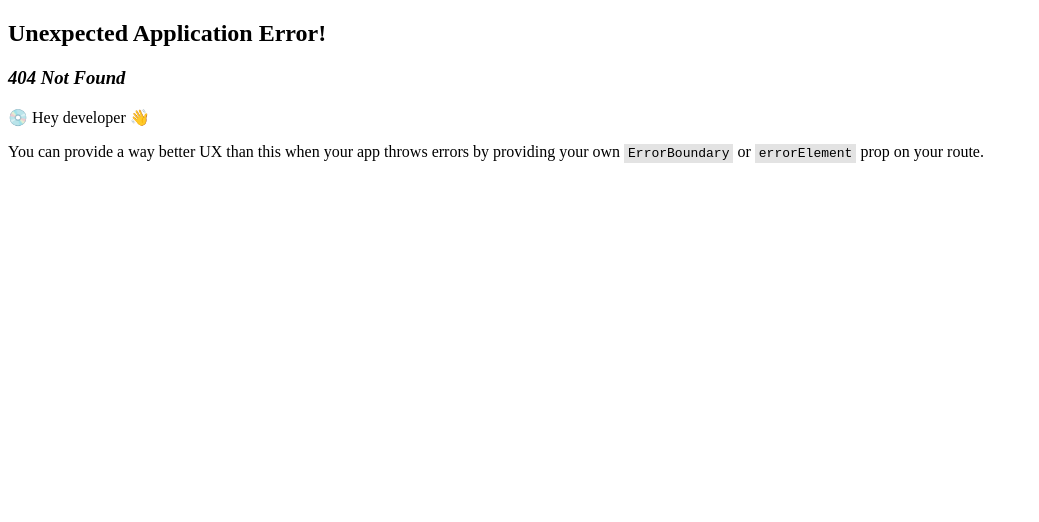
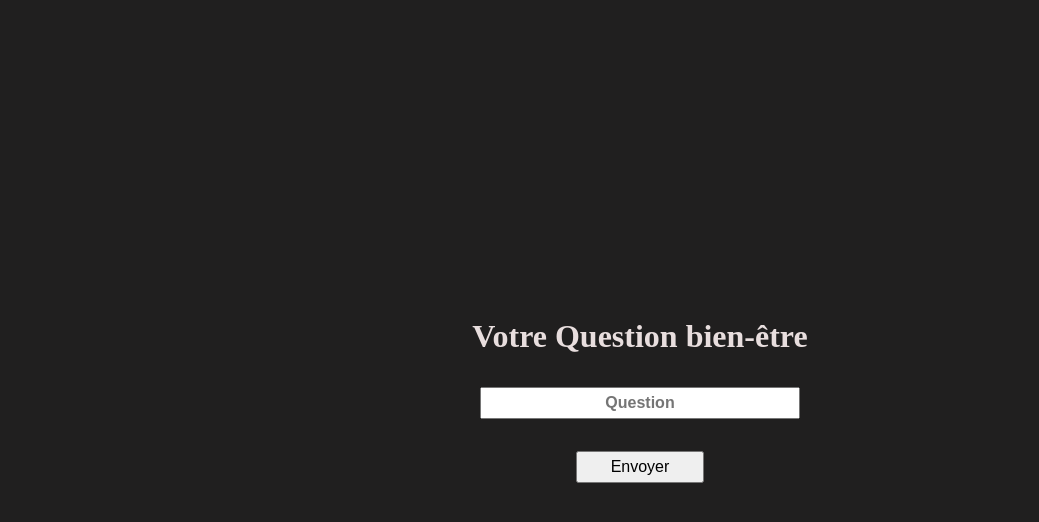
Before and after one commit to TristanZvunka/hackathon-2, a React (Vite) app in the folder frontend/: page /Questions in a window 1280 px wide. Before the commit this address had no page. Shown: the top 522 px of the page, without its empty margins (0-1039 px from the left). Built offline with nearby package versions, Linux system fonts and the light colour scheme.

Commit message:
Questions page V1

```diff
--- a/frontend/src/App.css
+++ b/frontend/src/App.css
@@ -1,56 +1,34 @@
-body {
+* {
   margin: 0;
-  font-family: -apple-system, BlinkMacSystemFont, "Segoe UI", "Roboto", "Oxygen",
-    "Ubuntu", "Cantarell", "Fira Sans", "Droid Sans", "Helvetica Neue",
-    sans-serif;
-  -webkit-font-smoothing: antialiased;
-  -moz-osx-font-smoothing: grayscale;
+  padding: 0;
+  box-sizing: border-box;
 }
 
-code {
-  font-family: source-code-pro, Menlo, Monaco, Consolas, "Courier New",
-    monospace;
-}
-
-.App {
-  text-align: center;
-}
-
-.App-logo {
-  height: 40vmin;
-  pointer-events: none;
-}
-
-@media (prefers-reduced-motion: no-preference) {
-  .App-logo {
-    animation: App-logo-spin infinite 20s linear;
-  }
-}
-
-.App-header {
-  background-color: #282c34;
-  min-height: 100vh;
+.questions {
   display: flex;
   flex-direction: column;
   align-items: center;
   justify-content: center;
-  font-size: calc(10px + 2vmin);
-  color: white;
+  width: 100vm;
+  height: 100vh;
+  background-color: rgb(32, 31, 31);
 }
 
-.App-link {
-  color: #61dafb;
+.test {
+  color: rgb(232, 222, 222);
+}
+.Envoyer {
+  width: 8rem;
+  height: 2rem;
+  margin-top: 2rem;
+  font-size: 1rem;
 }
 
-@keyframes App-logo-spin {
-  from {
-    transform: rotate(0deg);
-  }
-  to {
-    transform: rotate(360deg);
-  }
+.Questionimput {
+  width: 20rem;
+  height: 2rem;
+  margin-top: 2rem;
+  font-size: 1rem;
+  font-weight: bold;
+  text-align: center;
 }
-
-button {
-  font-size: calc(10px + 2vmin);
-}
--- /dev/null
+++ b/frontend/src/components/Questions.jsx
@@ -0,0 +1,24 @@
+import React from "react";
+import "../App.css";
+
+function Questions() {
+  return (
+    <div className="questions">
+      <h1 className="test">Votre Question bien-être</h1>
+      <form action="">
+        <input
+          id="questionInput"
+          type="text"
+          name="Questions"
+          placeholder="Question"
+          className="Questionimput"
+        />
+      </form>
+      <button type="button" className="Envoyer">
+        Envoyer
+      </button>
+    </div>
+  );
+}
+
+export default Questions;
```
Also changed, not shown: frontend/src/components/Counter.jsx (deleted, +0 -16 lines), frontend/src/main.jsx (+6 -1 lines).
